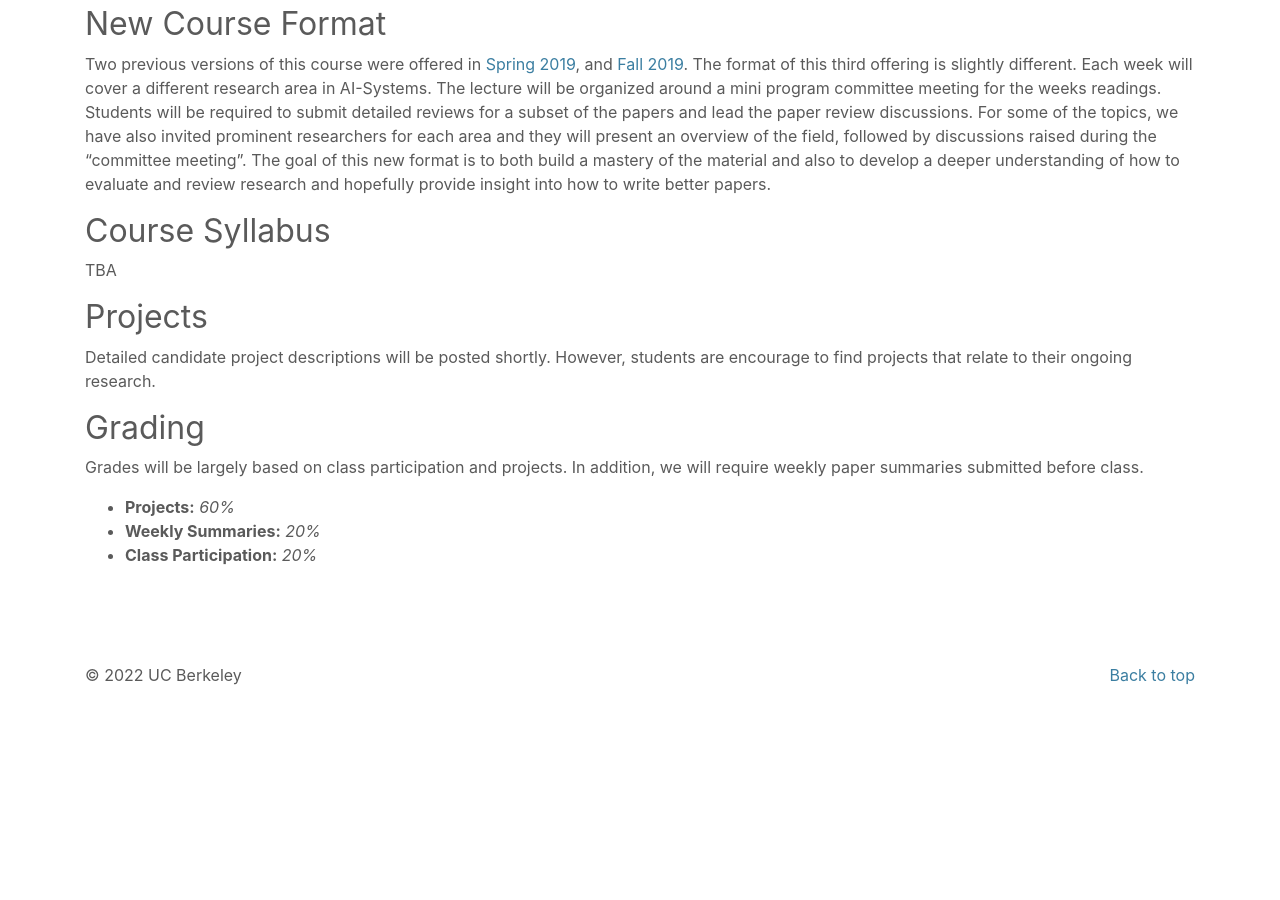
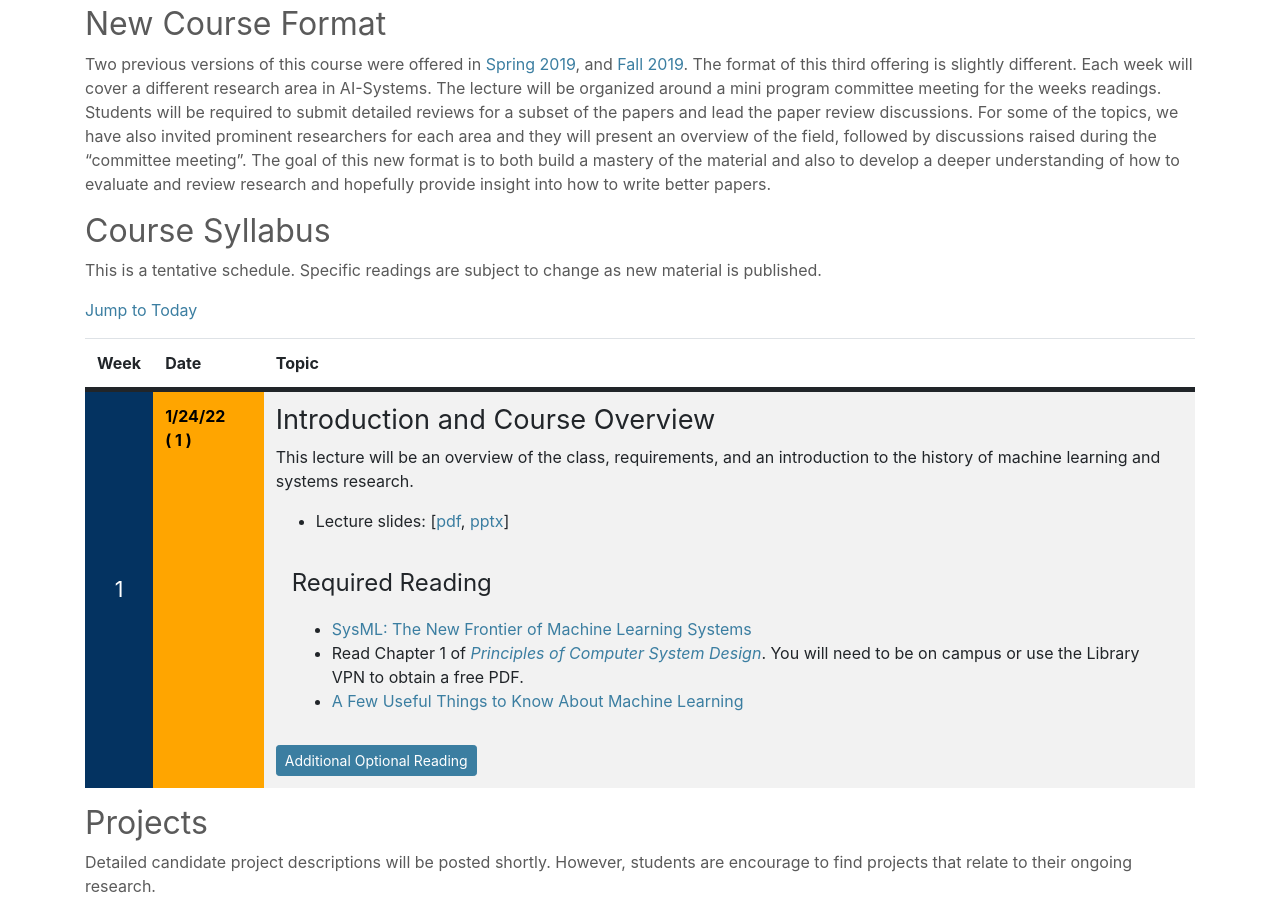
Before and after one commit to ucbrise/cs294-ai-sys-sp22, a Jekyll site: the page built from index.md, in a window 1280 px wide and 900 px high, scrolled down 737 px. Built offline with Jekyll 4.4.1, drawn with Linux system fonts in a browser that asks for light colours; nearby versions of some CDN libraries; our own code applies the rules of GitHub Pages for plain Markdown files; before the commit the page ends 1440 px from its top, so only the background shows below that.

Commit message:
added lecture 1 syllabus

```diff
--- a/index.md
+++ b/index.md
@@ -39,8 +39,52 @@ develop a deeper understanding of how to evaluate and review research and hopefu
 
 
 ## Course Syllabus
-TBA
+{% capture dates %}
+1/24/22
+{% endcapture %}
+{% assign dates = dates | split: " " %}
 
+This is a tentative schedule. Specific readings are subject to change as new material is published.
+
+<a href="#today"> Jump to Today </a>
+
+<table class="table table-striped syllabus">
+<thead>
+   <tr>
+      <th style="width: 5%"> Week </th>
+      <th style="width: 10%"> Date </th>
+      <th style="width: 85%"> Topic </th>
+   </tr>
+</thead>
+<tbody>
+
+
+{% include syllabus_entry %}
+## Introduction and Course Overview
+
+This lecture will be an overview of the class, requirements, and an introduction to the history of machine learning and systems research.
+
+* Lecture slides: [[pdf](assets/lectures/lec01/01_ai-sys-intro-small.pdf), [pptx](assets/lectures/lec01/01_ai-sys-intro.pptx)]
+
+<div class="reading">
+<div class="required_reading" markdown="1">
+
+* [SysML: The New Frontier of Machine Learning Systems](https://arxiv.org/abs/1904.03257)
+* Read Chapter 1 of [_Principles of Computer System Design_](https://www.sciencedirect.com/book/9780123749574/principles-of-computer-system-design). You will need to be on campus or use the Library VPN to obtain a free PDF.
+* [A Few Useful Things to Know About Machine Learning](https://homes.cs.washington.edu/~pedrod/papers/cacm12.pdf)
+
+</div>
+
+<div class="optional_reading" markdown="1">
+* [How to read a paper](https://web.stanford.edu/class/ee384m/Handouts/HowtoReadPaper.pdf) provides some pretty good advice on how to read papers effectively.
+* Timothy Roscoe's [writing reviews for systems conferences](https://people.inf.ethz.ch/troscoe/pubs/review-writing.pdf) will also help you in the reviewing process.
+</div>
+</div>
+
+</td>
+</tr>
+</tbody>
+</table>
 
 ## Projects
 
```
Also changed, not shown: 2 other files.
